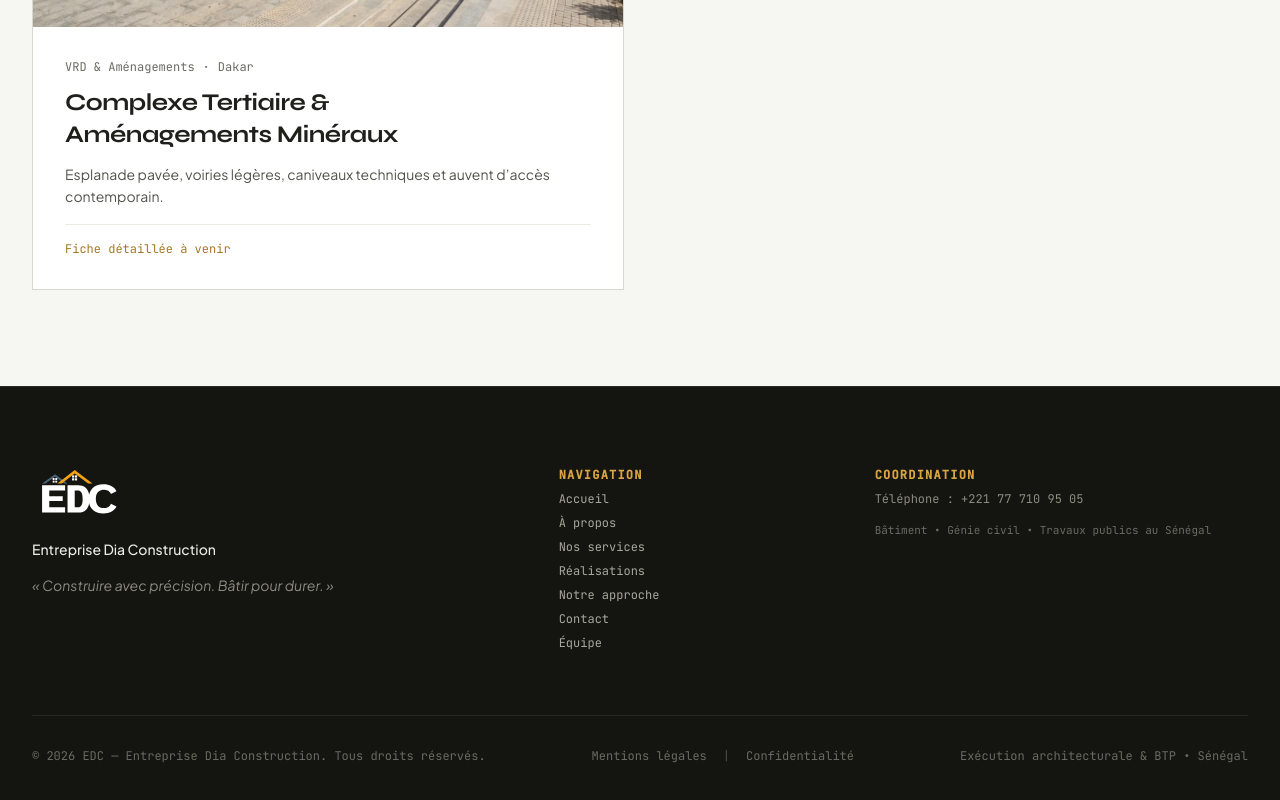
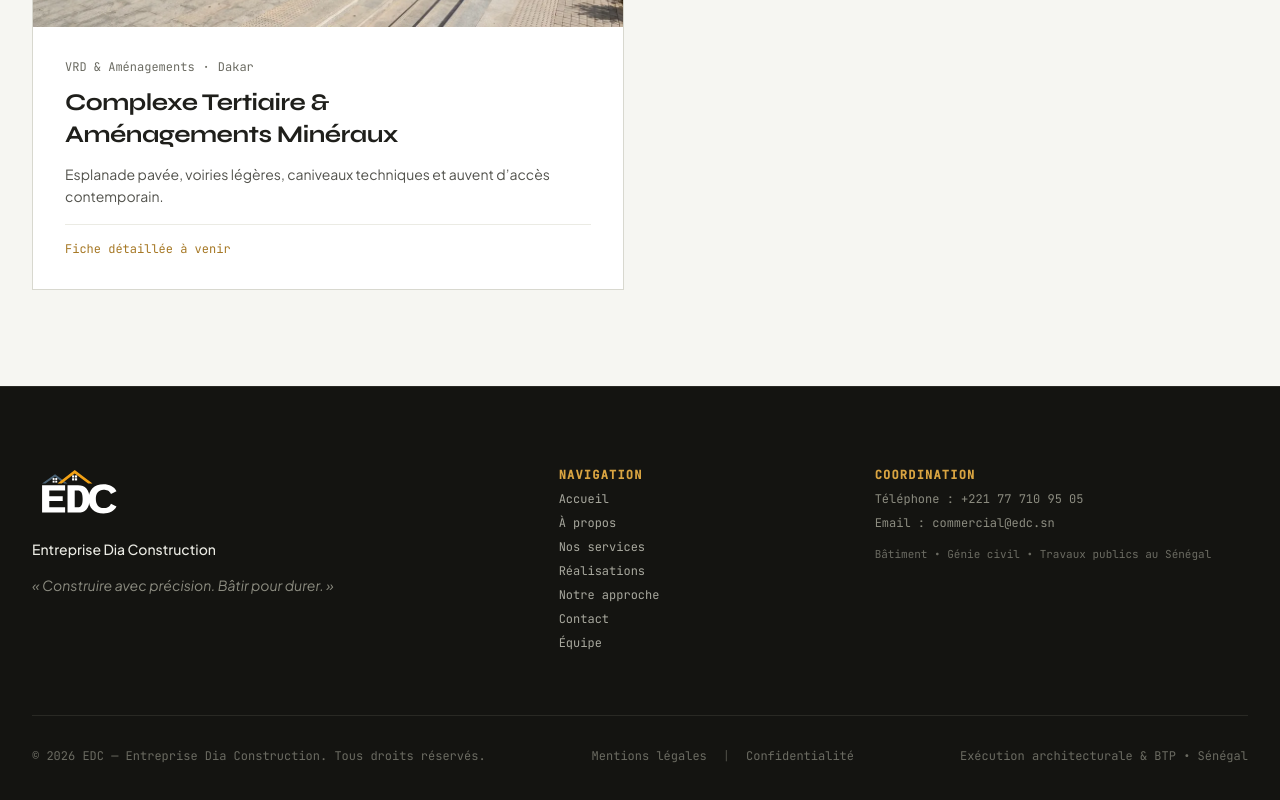
Before and after one commit to papaaliounefall/EDC, a React (Vite) app: page /realisations in a window 1280 px wide. Shown: the part 1460-2260 px from the top of the page. Built offline with nearby package versions, Linux system fonts and the light colour scheme; no server answers.

Commit message:
content: set commercial@edc.sn as contact email

```diff
--- a/index.html
+++ b/index.html
@@ -33,6 +33,7 @@
         "logo": "%SITE_URL%/icon-512.png",
         "image": "%SITE_URL%/og-image.jpg",
         "telephone": "+221777109505",
+        "email": "commercial@edc.sn",
         "areaServed": { "@type": "Country", "name": "Sénégal" },
         "address": { "@type": "PostalAddress", "addressCountry": "SN", "addressLocality": "Dakar" },
         "knowsAbout": [
--- a/src/data/edcData.ts
+++ b/src/data/edcData.ts
@@ -21,8 +21,7 @@ export const COMPANY_INFO = {
   domains: 'Bâtiment • Génie civil • Travaux publics',
   phone: '+221 77 710 95 05',
   phoneRaw: '+221777109505',
-  email: '[à compléter]',
-  emailPlaceholder: 'contact@edc-construction.sn',
+  email: 'commercial@edc.sn',
   address: '[à compléter], Dakar',
   country: 'Sénégal',
   whatsapp: '+221 77 710 95 05',
```
